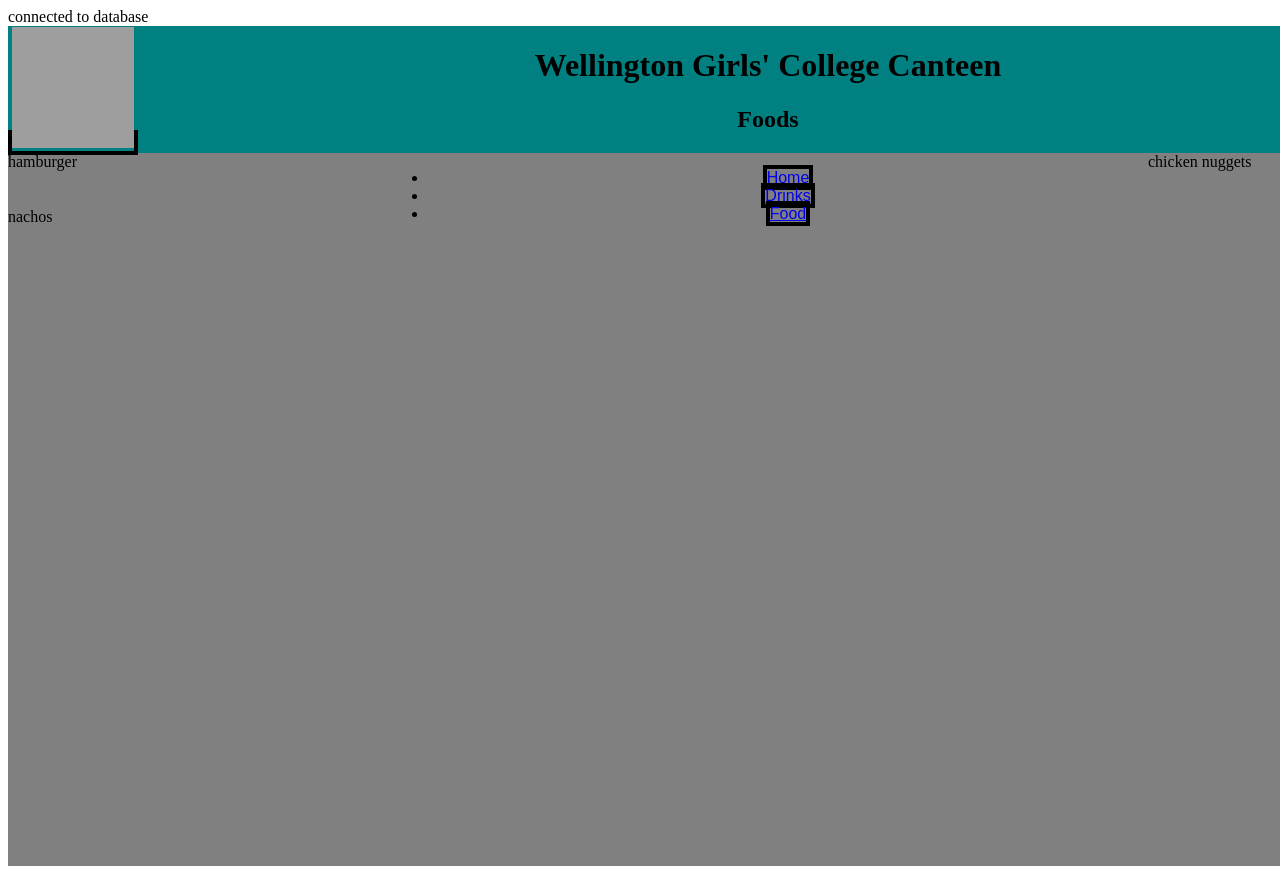
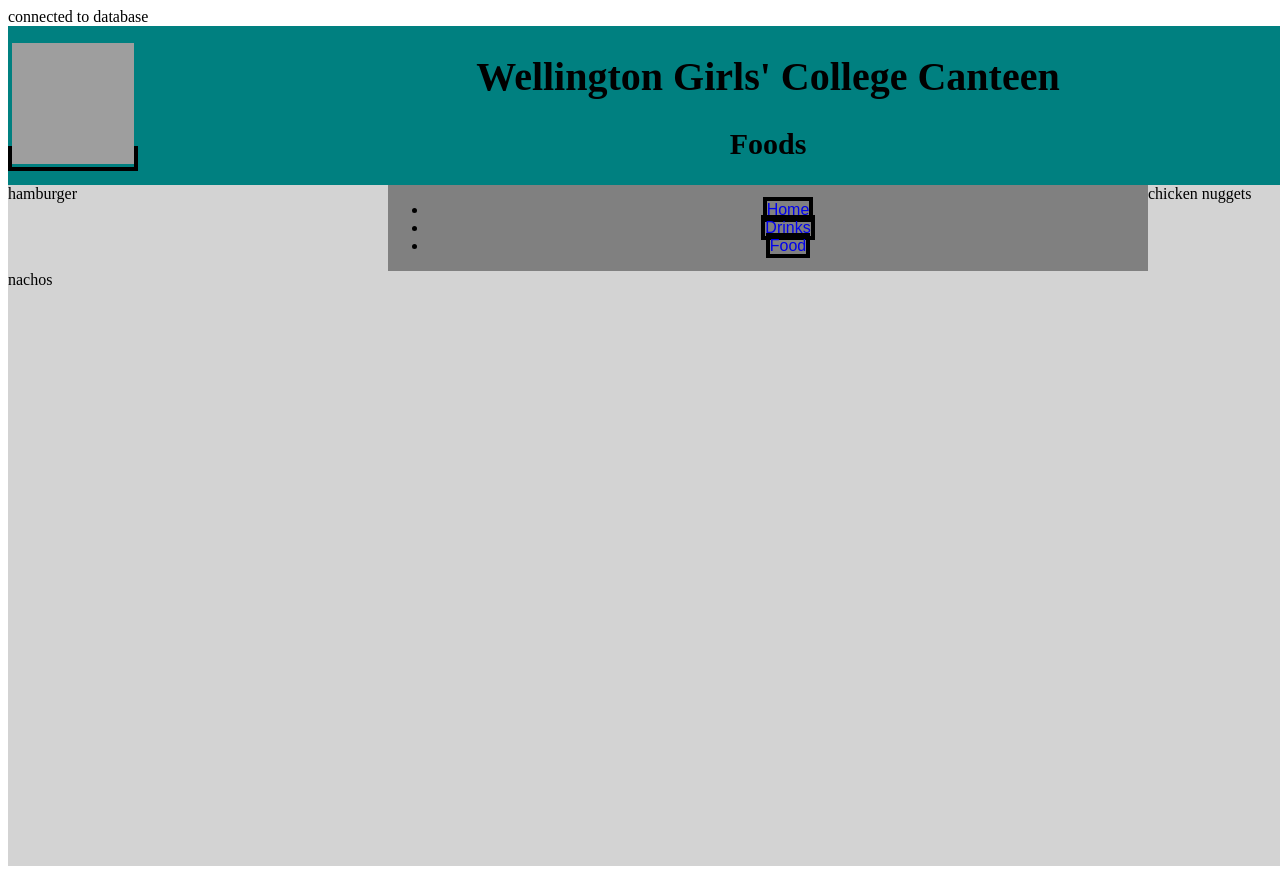
Before and after one commit to Phoebe-Williamson/Canteen, a PHP site: page /food.php in a window 1280 px wide; the page is wider, and only the part inside the window is pictured. Run offline with PHP 8.4, Linux system fonts and the light colour scheme; data that the repository does not hold is empty; grey boxes are pictures that could not be loaded.

Commit message:
changed grid

```diff
--- a/style.css
+++ b/style.css
@@ -7,7 +7,7 @@
     display: grid;
     grid-template-columns: 1fr 1fr 1fr 1fr;
     grid-template-rows: 1fr 0.5fr 5fr 0.5fr 0.5fr;
-    background-color: grey;
+    background-color: lightgray;
 
 }
 /* grid sections for all pages */
@@ -19,6 +19,7 @@
     grid-row-end: 2;
     background-color: teal;
     text-align: center;
+    font-size: 20px;
 }
 .logo{
     grid-column-start: 1;
@@ -31,8 +32,9 @@
     grid-column-start: 2;
     grid-column-end: 4;
     grid-row-start: 2;
-    grid-row-end: 5;
+    grid-row-end: 3;
     text-align: center;
+    background-color: grey;
 }
 .footer{
     color: white;
@@ -49,7 +51,8 @@
     grid-row-start: 3;
     grid-row-end: 4;
     background-color: white;
-    align-content: center;
+    text-align: center;
+    font-size: 17px;
 }
 a{
     border-style: solid;
@@ -57,4 +60,5 @@ a{
     border-width: 4px;
     border-color: black;
     font-family: Arial;
+    text-decoration: none;
 }
```
